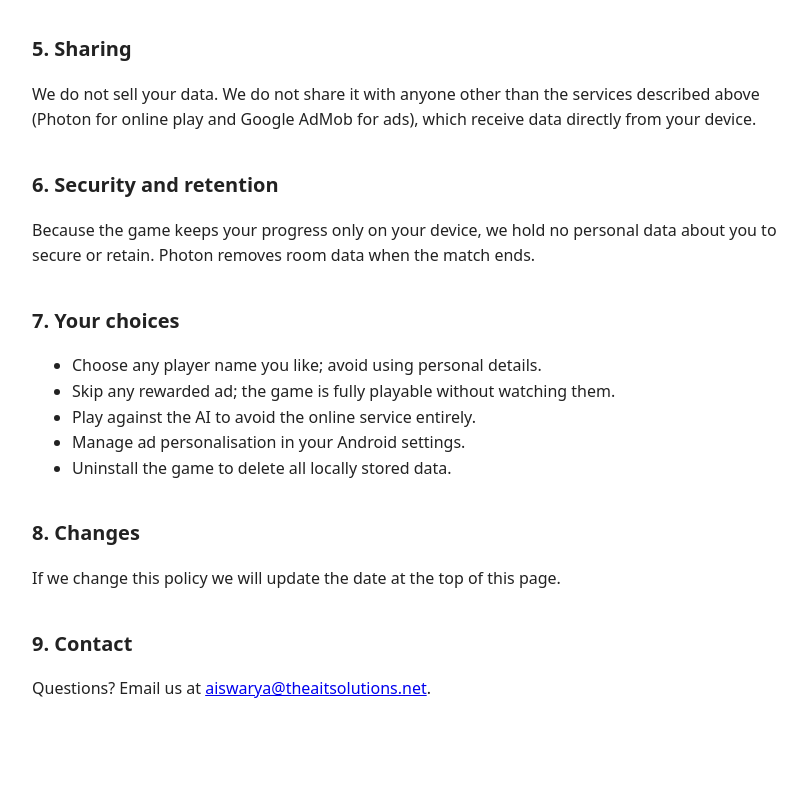
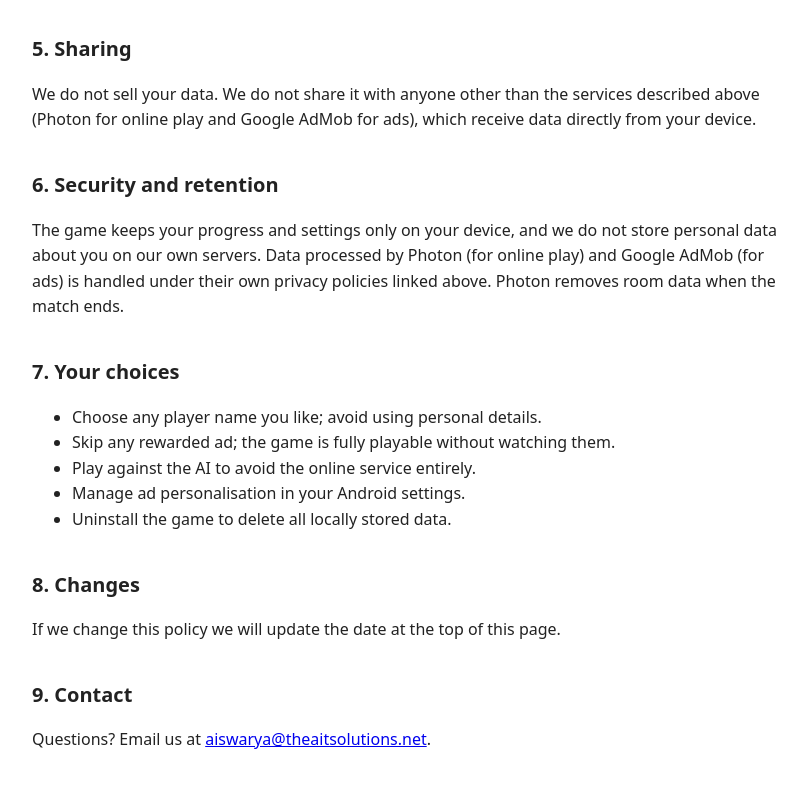
Before and after one commit to aiswarya-thea/privacy-policies, a plain HTML site: page 7-8-dhamaal/index.html in a window 1280 px wide. Shown: the part 1318-2105 px from the top of the page, without its empty margins (228-1035 px from the left). Drawn offline with Linux system fonts and the light colour scheme.

Commit message:
Add files via upload

```diff
--- a/7-8-dhamaal/index.html
+++ b/7-8-dhamaal/index.html
@@ -37,7 +37,7 @@ h1{font-size:1.8rem;margin-bottom:.2em} h2{font-size:1.25rem;margin-top:1.8em}
 <p>We do not sell your data. We do not share it with anyone other than the services described above (Photon for online play and Google AdMob for ads), which receive data directly from your device.</p>
 
 <h2>6. Security and retention</h2>
-<p>Because the game keeps your progress only on your device, we hold no personal data about you to secure or retain. Photon removes room data when the match ends.</p>
+<p>The game keeps your progress and settings only on your device, and we do not store personal data about you on our own servers. Data processed by Photon (for online play) and Google AdMob (for ads) is handled under their own privacy policies linked above. Photon removes room data when the match ends.</p>
 
 <h2>7. Your choices</h2>
 <ul>
```
